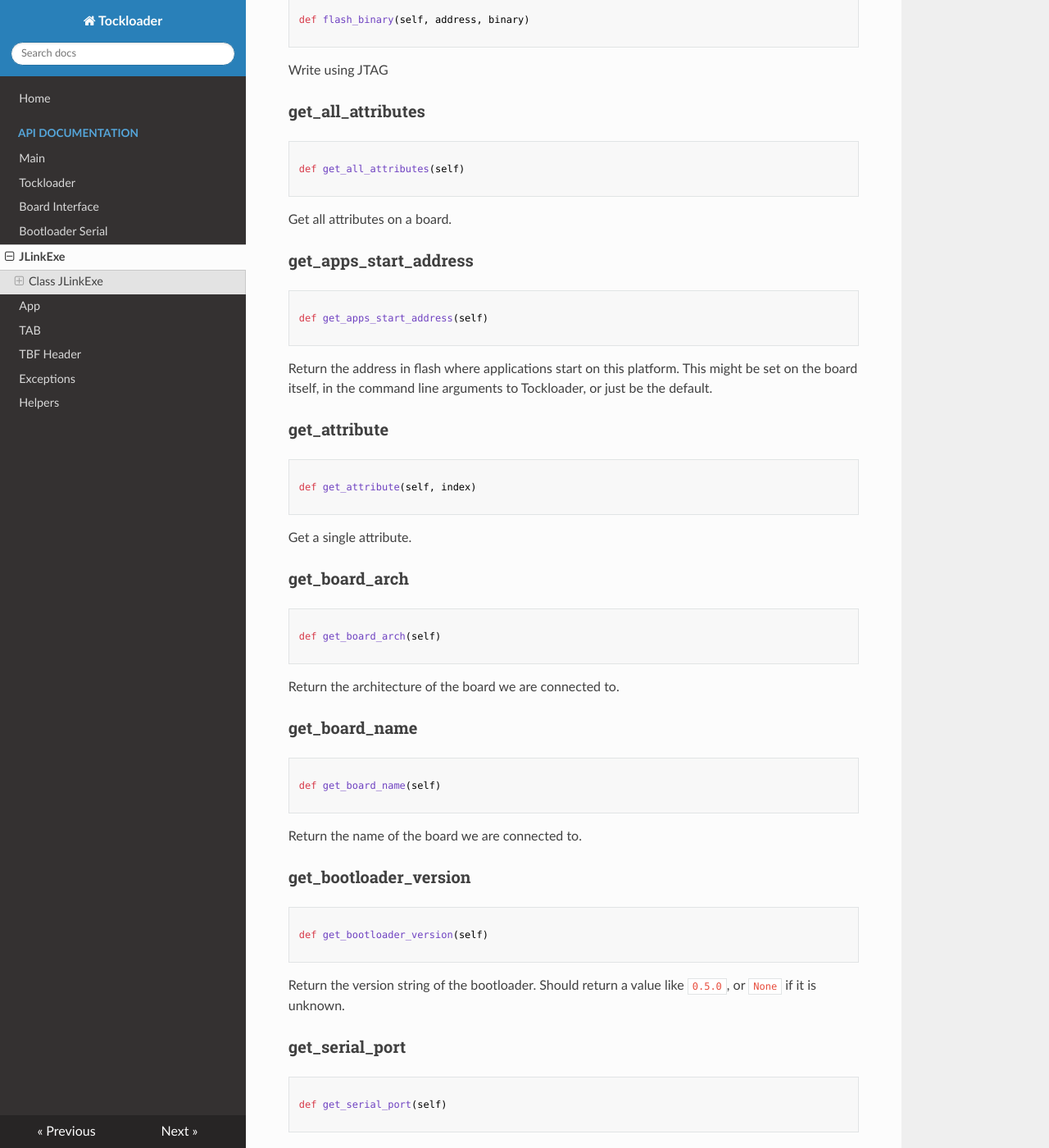
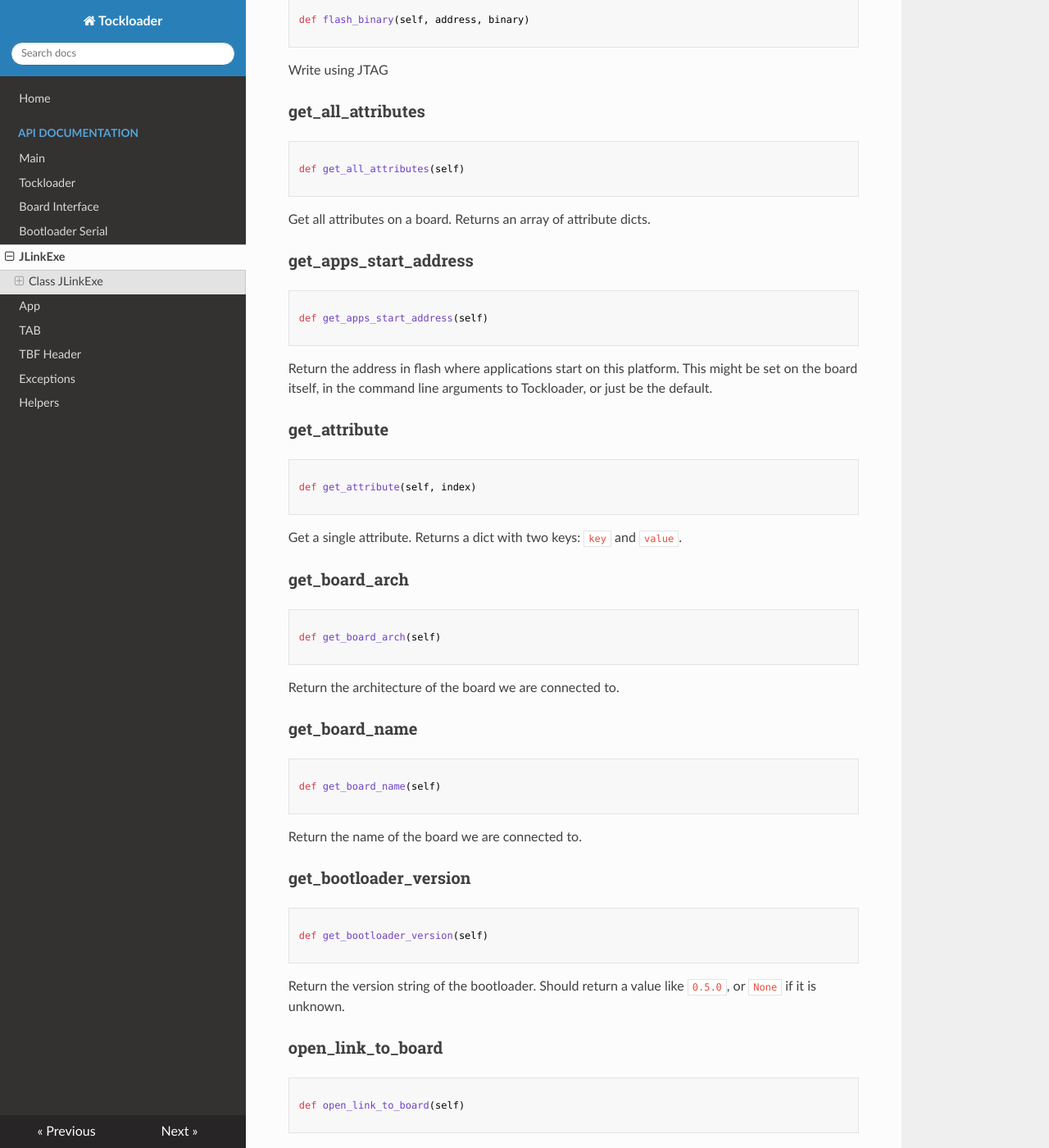
Before and after one commit to tock/tockloader, an MkDocs documentation site: the page built from docs/jlinkexe.md, in a window 1280 px wide and 1400 px high, scrolled down 1705 px. Shown: the whole window at 82% size. Built offline with MkDocs 1.6.1, drawn with Linux system fonts in a browser that asks for light colours; nearby versions of some CDN libraries; old or Windows-style settings are respelled for this version of MkDocs.

Commit message:
update docs

````diff
--- a/docs/jlinkexe.md
+++ b/docs/jlinkexe.md
@@ -110,7 +110,7 @@ def get_all_attributes(self)
 
 
 
-Get all attributes on a board.
+Get all attributes on a board. Returns an array of attribute dicts.
 
 
 ### get\_apps\_start\_address
@@ -136,7 +136,7 @@ def get_attribute(self, index)
 
 
 
-Get a single attribute.
+Get a single attribute. Returns a dict with two keys: `key` and `value`.
 
 
 ### get\_board\_arch
@@ -174,15 +174,6 @@ def get_bootloader_version(self)
 
 Return the version string of the bootloader. Should return a value
 like `0.5.0`, or `None` if it is unknown.
-
-
-### get\_serial\_port
-```py
-
-def get_serial_port(self)
-
-```
-
 
 
 ### open\_link\_to\_board
````
Also changed, not shown: docs/board_interface.md (+2 -2 lines), docs/bootloader_serial.md (+2 -2 lines).
